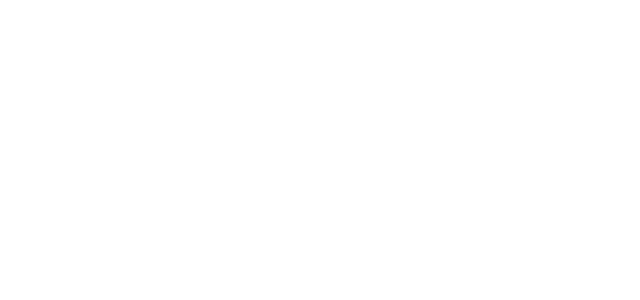
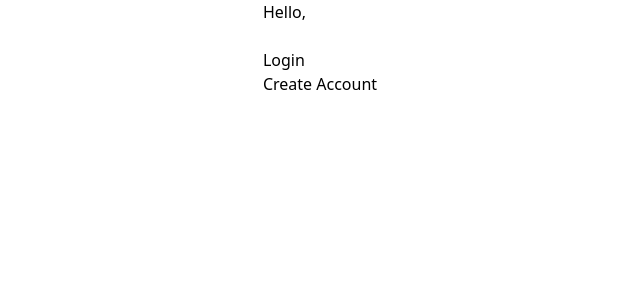
Before and after one commit to udasitharani/gems, a Next.js app in the folder web/: page / in a window 1280 px wide. Shown: the top 300 px of the page, without its empty margins (320-960 px from the left). Built offline with nearby package versions, Linux system fonts and the light colour scheme; no server answers.

Commit message:
minimal home page

```diff
--- a/web/pages/index.tsx
+++ b/web/pages/index.tsx
@@ -1,3 +1,22 @@
+import { useMeQuery } from "../generated/graphql";
+import Link from "next/link";
+
 export default function Home() {
-  return <div></div>;
+  const { data } = useMeQuery();
+  return (
+    <main className="mx-auto w-max">
+      <div>Hello, {data?.me.user?.name}</div>
+      <br />
+      <div>
+        <Link href="/login">
+          <a>Login</a>
+        </Link>
+      </div>
+      <div>
+        <Link href="/signup">
+          <a>Create Account</a>
+        </Link>
+      </div>
+    </main>
+  );
 }
```
